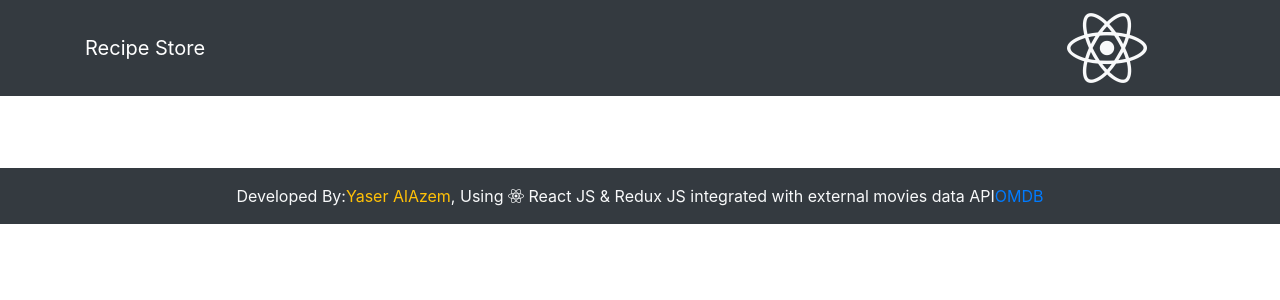
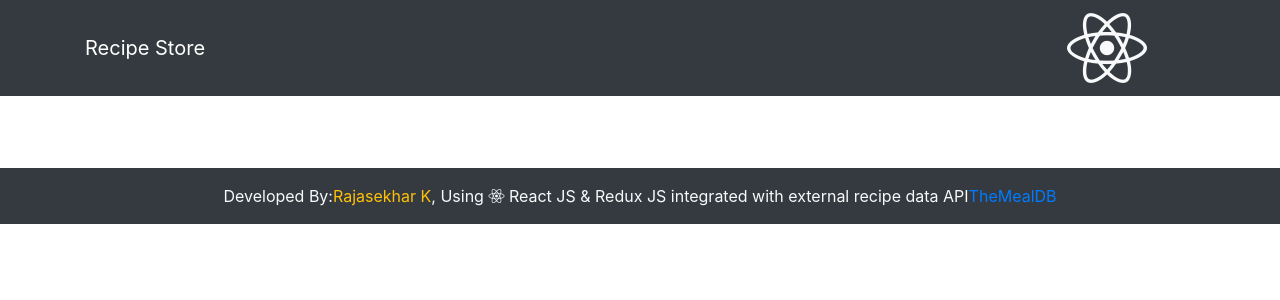
Before and after one commit to IBTechRaj/recipe-store, a React (Create React App) app: page /#/movie/1 in a window 1280 px wide. Shown: the top 300 px of the page. Built offline with nearby package versions, Linux system fonts and the light colour scheme.

Commit message:
navbar and footer created

```diff
--- a/src/components/Footer.js
+++ b/src/components/Footer.js
@@ -8,16 +8,16 @@ function Footer() {
           <div className="footer p-3 mt-4 text-center bg-dark text-light">
             Developed By:
             <span className="text-warning font-weight-normal">
-              Yaser AlAzem
+              Rajasekhar K
             </span>
             , Using <i className="fab fa-react" /> React JS &amp; Redux JS
-            integrated with external movies data API
+            integrated with external recipe data API
             <a
-              href="http://www.omdbapi.com/"
+              href="http://www.themeal.com/"
               target="_blank"
               rel="noopener noreferrer"
             >
-              OMDB
+              TheMealDB
             </a>
           </div>
         </div>
```
